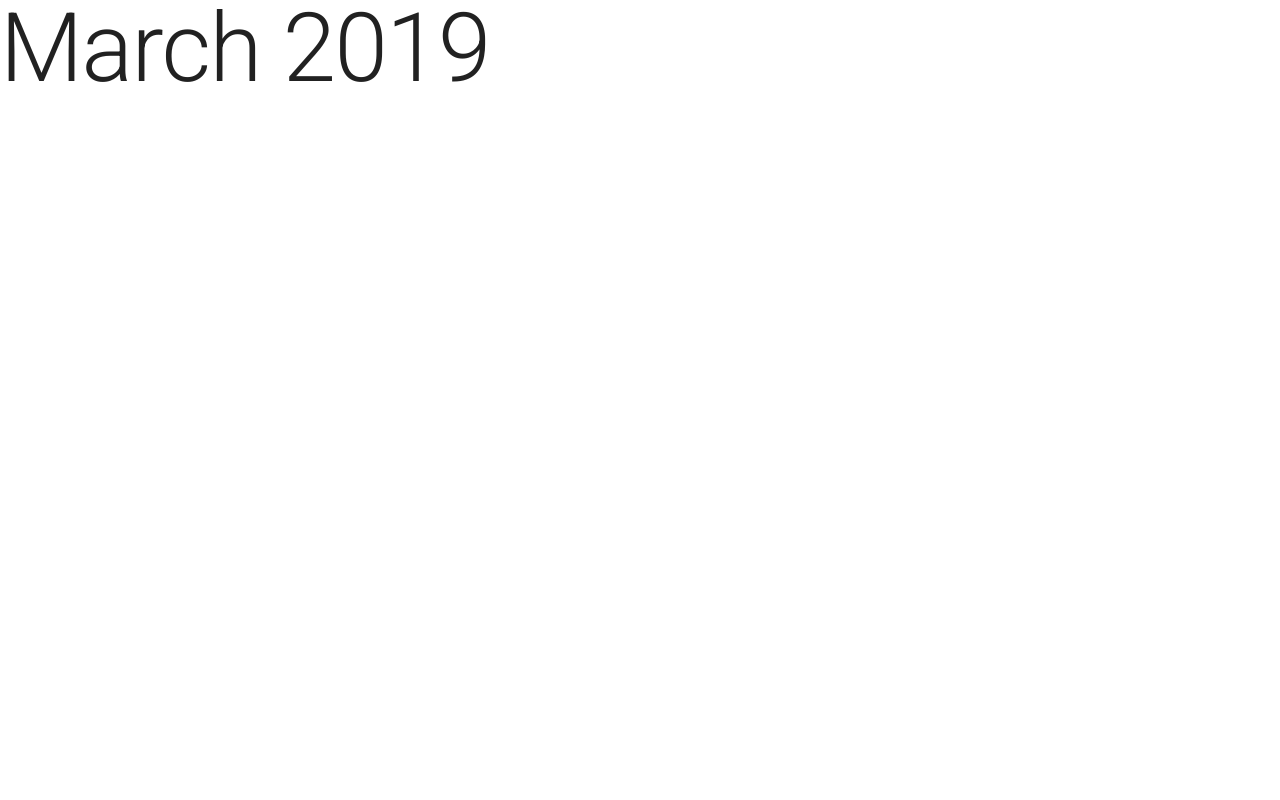
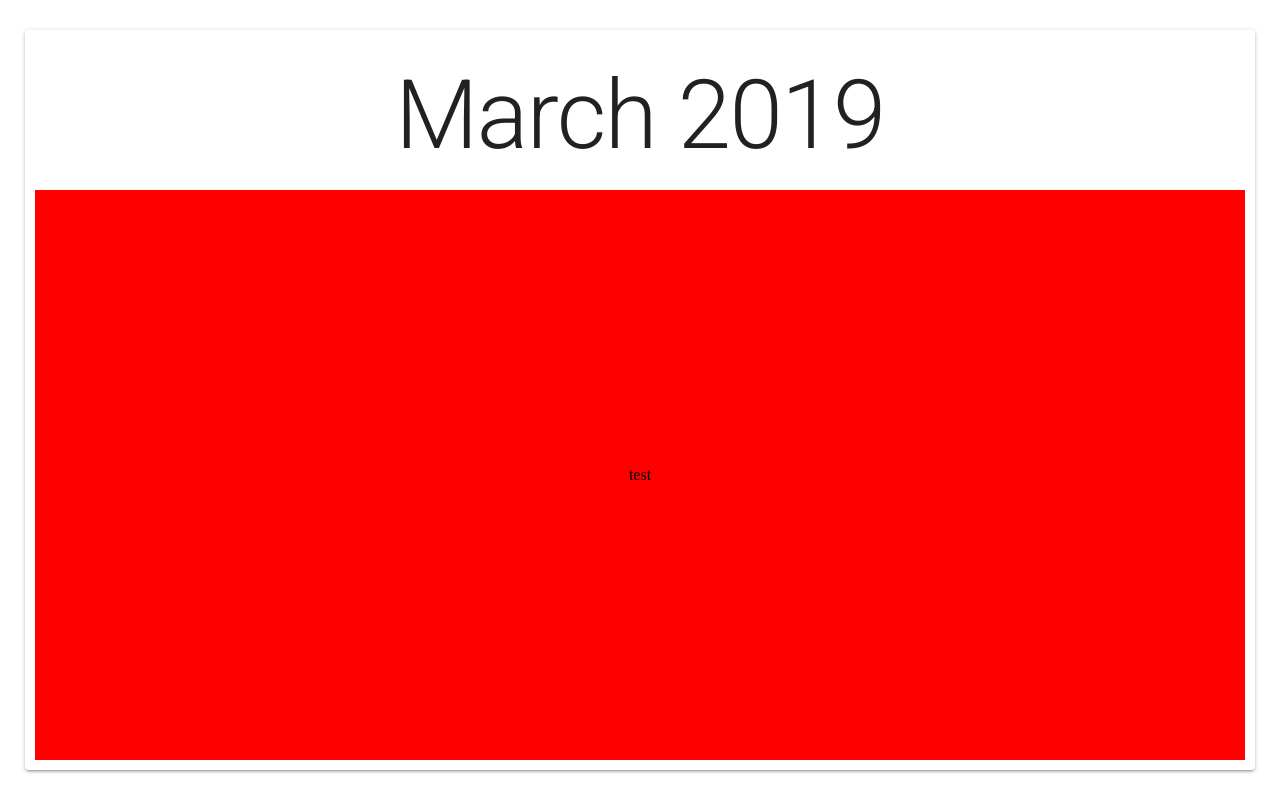
Before and after one commit to PhilR8/react-redux-calendar, a React (Create React App) app: page / in a window 1280 px wide. Built offline with nearby package versions, Linux system fonts and the light colour scheme.

Commit message:
begin styling using material ui conventions/JSS/components

```diff
--- /dev/null
+++ b/src/App/App.css
@@ -0,0 +1,12 @@
+html, body {
+    height: 100%;
+}
+
+body {
+    display: flex;
+}
+
+body #root {
+    display: flex;
+    width: 100%;
+}
--- a/src/App/App.js
+++ b/src/App/App.js
@@ -1,7 +1,42 @@
 import React, { Component } from 'react';
 import PropTypes from 'prop-types';
 import Typography from '@material-ui/core/Typography';
+import Paper from '@material-ui/core/Paper';
 import { withStyles } from '@material-ui/core/styles';
+import './App.css';
+
+const styles = theme => ( {
+    root: {
+        display: 'flex',
+        alignItems: 'center',
+        justifyContent: 'center',
+        width: '100%'
+    },
+    calendar: {
+        display: 'flex',
+        flexDirection: 'column',
+        alignItems: 'center',
+        justifyContent: 'center',
+        padding: '10px',
+        margin: '25px',
+        width: '100%',
+        height: '90%'
+    },
+    calendarHeader: {
+        display: 'flex',
+        alignItems: 'center',
+        justifyContent: 'center',
+        height: '150px'
+    },
+    calendarGrid: {
+        display: 'flex',
+        backgroundColor: 'red',
+        alignItems: 'center',
+        justifyContent: 'center',
+        width: '100%',
+        flex: 1
+    }
+} )
 
 class App extends Component {
     constructor( props ) {
@@ -16,20 +51,25 @@ class App extends Component {
     render() {
         const month = this.state.date.toLocaleString( 'en-us', { month: 'long' } );
         const year = this.state.date.getFullYear();
+
+        const { classes } = this.props;
         return (
-            <div className="App">
-                <header className="App-header">
-                    <Typography component="h2" variant="h1" gutterBottom>
-                        { month } { year }
-                    </Typography>
-                </header>
+            <div className={ classes.root }>
+                <Paper className={ classes.calendar }>
+                    <header className={ classes.calendarHeader }>
+                        <Typography component="h2" variant="h1">
+                            { month } { year }
+                        </Typography>
+                    </header>
+                    <div className={ classes.calendarGrid }>test</div>
+                </Paper>
             </div>
         );
     }
 }
 
 App.propTypes = {
-    date: PropTypes.instanceOf( Date )
+    classes: PropTypes.object.isRequired
 }
 
-export default App;
+export default withStyles( styles )( App );
```
